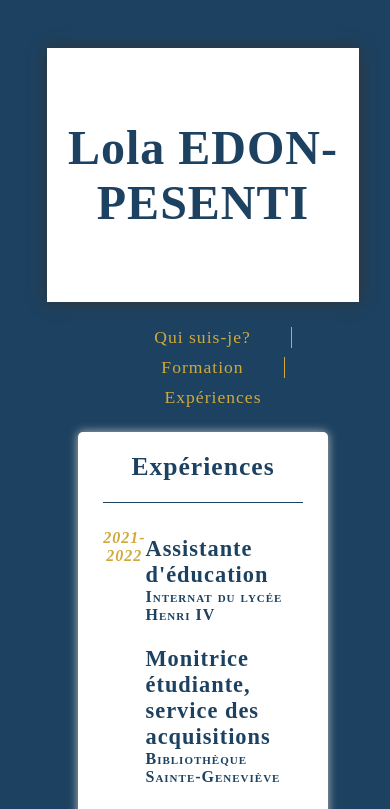
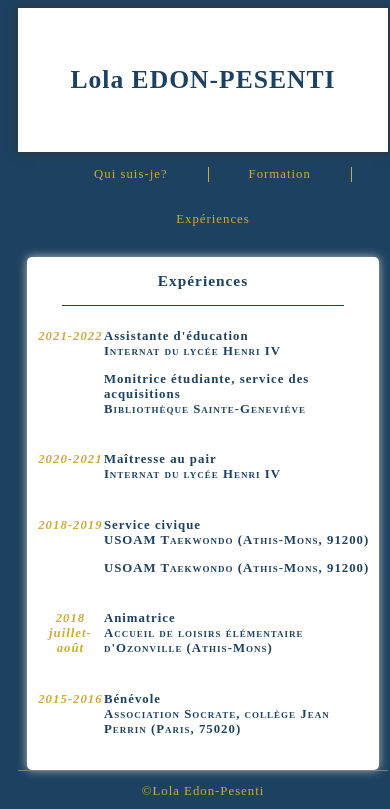
Before and after one commit to lolaep/lolaedonpesenti, a plain HTML site: page src/experiences.html in a window 390 px wide. Shown: the top 809 px of the page. Drawn offline with Linux system fonts and the light colour scheme.

Commit message:
Update styles.css

```diff
--- a/src/styles.css
+++ b/src/styles.css
@@ -246,3 +246,104 @@ footer {
 	flex: 1 1 80%;
 	text-align: left;
 }
+
+/* écran téléphone */
+
+@media only screen
+	and (max-width: 980px) {
+		html {
+			font-size: 0.8em;
+		}
+
+		a {
+			font-size: 1rem;
+		}
+
+		h1 {
+			font-size: 2rem;
+		}
+
+		h2 {
+			font-size: 1.2rem;
+			padding: 15px 0px 15px 0px;
+			margin: 15px 10% 0px 10%;
+		}
+
+		h3 {
+			font-size: 1rem;
+		}
+
+		header {
+			width: 95%;
+			box-shadow: 0px 0px 10px #333;
+			margin: auto;
+		}
+
+		nav {
+			width: 95%;
+			margin: auto;
+		}
+
+		main {
+			width: 95%;
+			margin: auto;
+		}
+
+		section {
+			width: 95%;
+			margin: auto;
+		}
+
+		footer {
+			width: 95%;
+			margin: auto;
+		}
+
+		#presentation {
+			width: 90%;
+			margin: 5px auto;
+			padding: 15px;
+		}
+
+	/* bloc qualités*/
+
+		#qualites {
+			padding-top: 10px;
+		}
+		#qualites p {
+			margin: 10px auto;
+			padding: 10px 10px;
+		}
+
+	/* images compétences*/
+
+		.flex-competences {
+		margin: 10px ;
+		padding: 10px;
+	}
+
+/* FORMATION */
+	/* l'espace est divisé en deux pour obtenir deux colonnes */
+		.flex-formation {
+			width: 95%;
+			margin: 10px auto;
+			padding: 0px 10px;
+		}
+
+	/* colonne de droite */
+
+		.barreforme {
+			margin: 20px auto 20px auto;
+			width: 3px;
+			padding-top: 5px;
+			border-radius: 10px;
+		}
+
+/* EXPERIENCES */
+
+		.flex-experience {
+			width: 95%;
+			margin: 10px auto;
+			padding: 0px 10px;
+		}
+}
```
